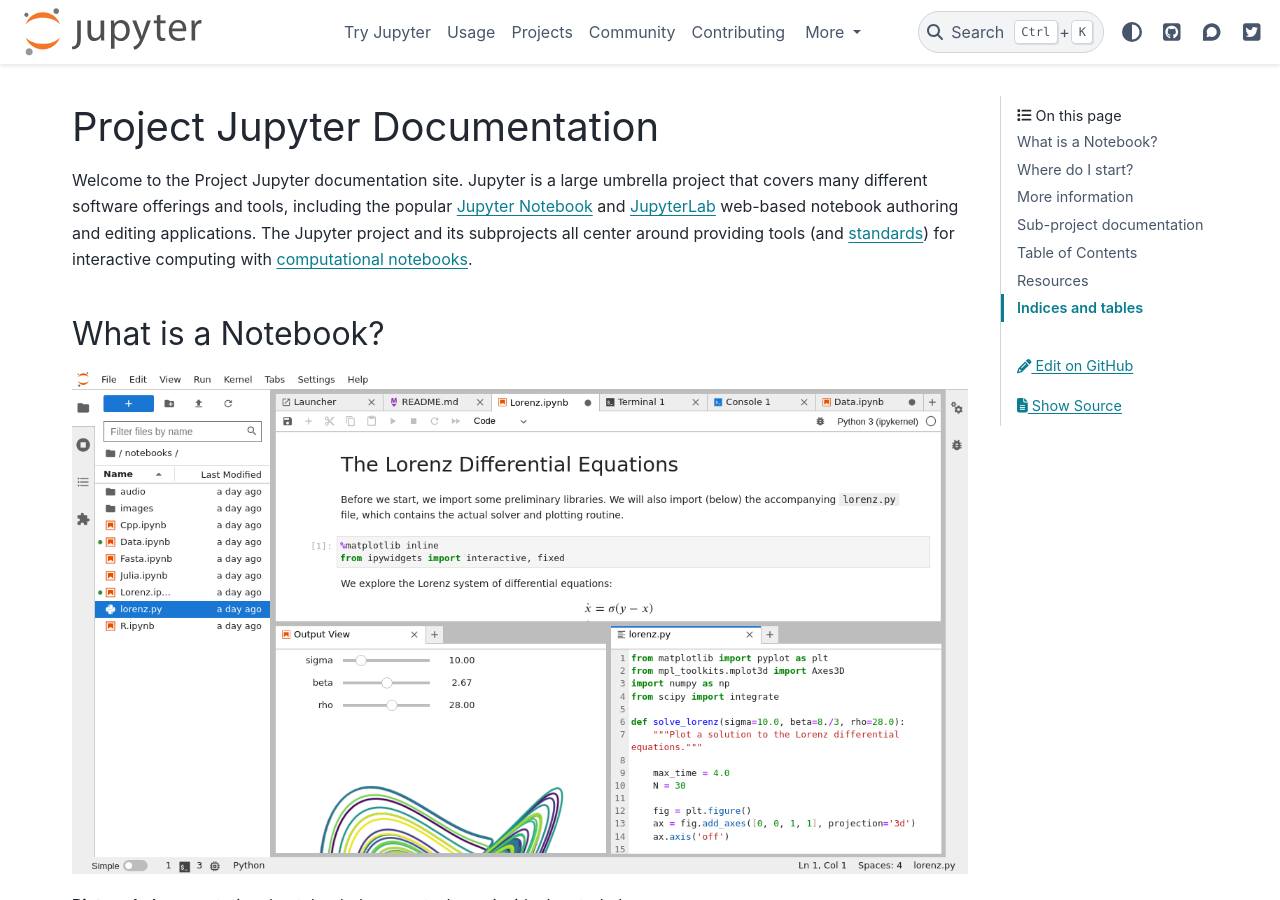
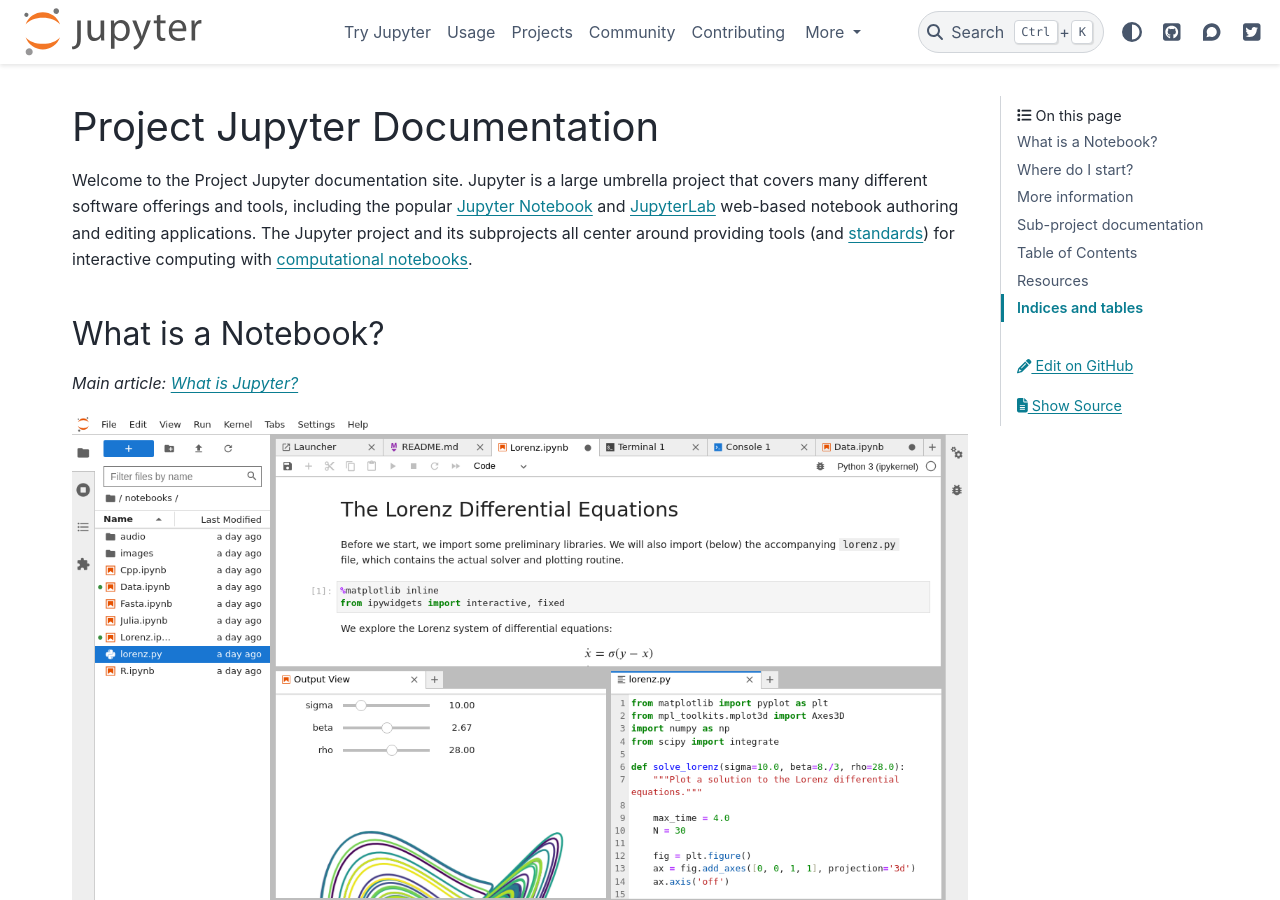
Before and after one commit to jupyter/jupyter, a Sphinx documentation site: the page built from docs/source/index.md, in a window 1280 px wide and 900 px high. Built offline with Sphinx 7.4.7 and the PyData theme 0.15.4, drawn with Linux system fonts in a browser that asks for light colours; pages that are not in the unit, such as notebooks, are missing from menus.

Commit message:
Added draft document based on chbrandt's "What is Jupyter".

```diff
--- a/docs/source/index.md
+++ b/docs/source/index.md
@@ -9,6 +9,8 @@
 for interactive computing with [computational notebooks](#what-is-a-notebook).
 
 ## What is a Notebook?
+
+*Main article: [What is Jupyter?](what_is_jupyter)*
 
 ![jupyterlab.png](_static/_images/jupyterlab.png)
 
```
Also changed, not shown: docs/source/what_is_jupyter.md (added).
